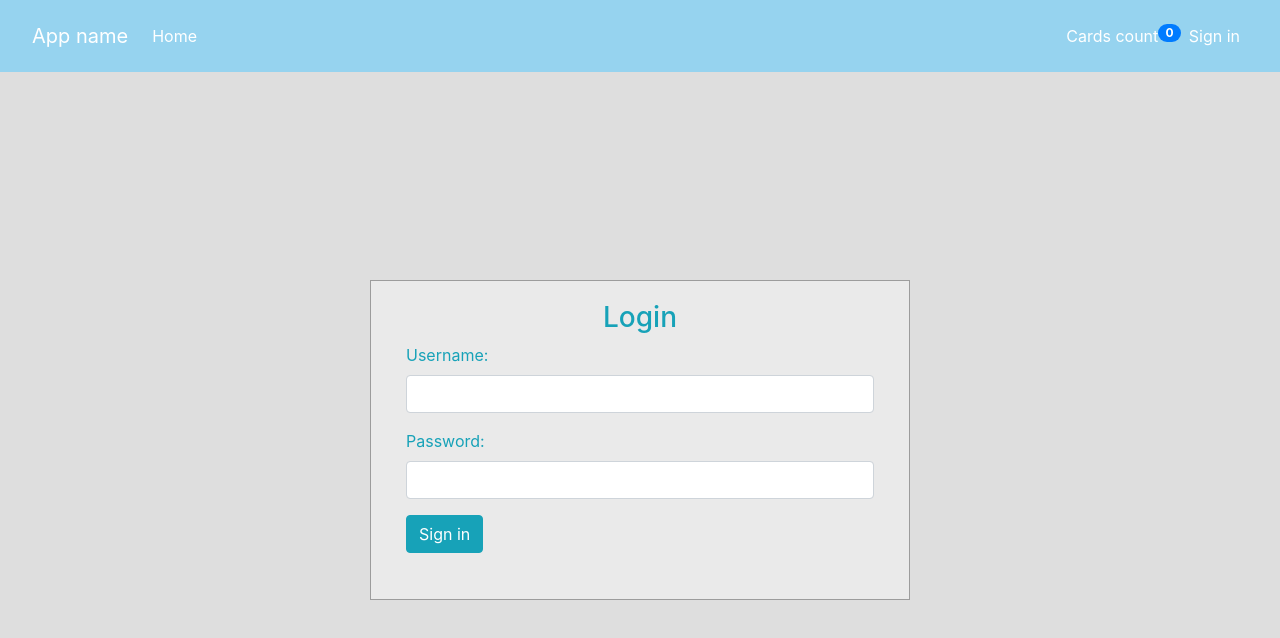
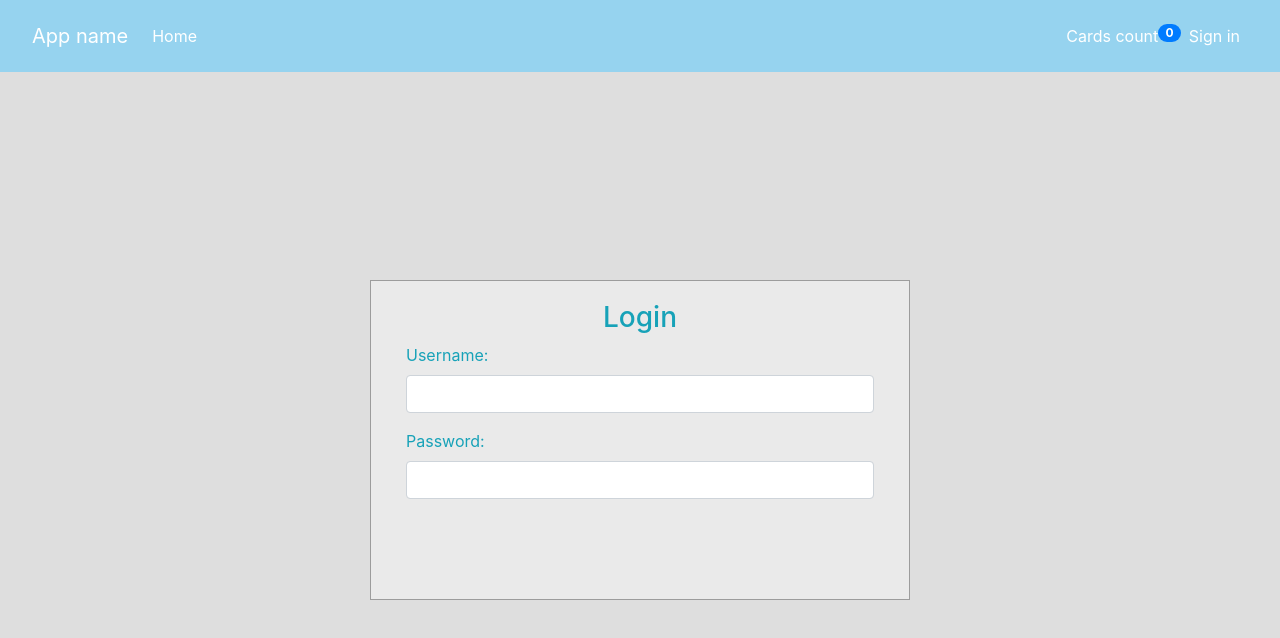
Before and after one commit to mkaleda-gomel-iba-by/react-app, a React (Create React App) app: page /login in a window 1280 px wide. Shown: the top 638 px of the page. Built offline with nearby package versions, Linux system fonts and the light colour scheme; no server answers.

Commit message:
remove sign in button

```diff
--- a/src/components/app/login/index.js
+++ b/src/components/app/login/index.js
@@ -42,14 +42,14 @@ function LoginPage() {
                                         className="form-control"
                                     />
                                 </div>
-                                <div className="form-group">
-                                    <input
-                                        type="submit"
-                                        name="submit"
-                                        className="btn btn-info btn-md"
-                                        value="Sign in"
-                                    />
-                                </div>
+                                {/*<div className="form-group">*/}
+                                {/*    <input*/}
+                                {/*        type="submit"*/}
+                                {/*        name="submit"*/}
+                                {/*        className="btn btn-info btn-md"*/}
+                                {/*        value="Sign in"*/}
+                                {/*    />*/}
+                                {/*</div>*/}
                             </form>
                         </div>
                     </div>
```
